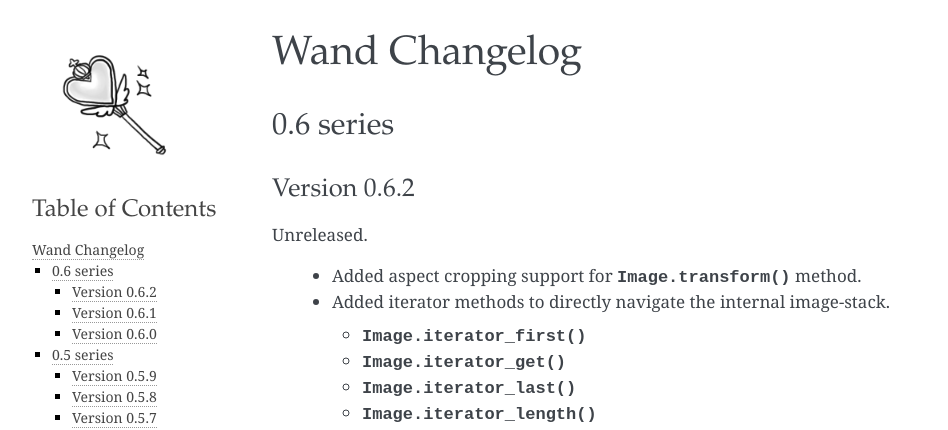
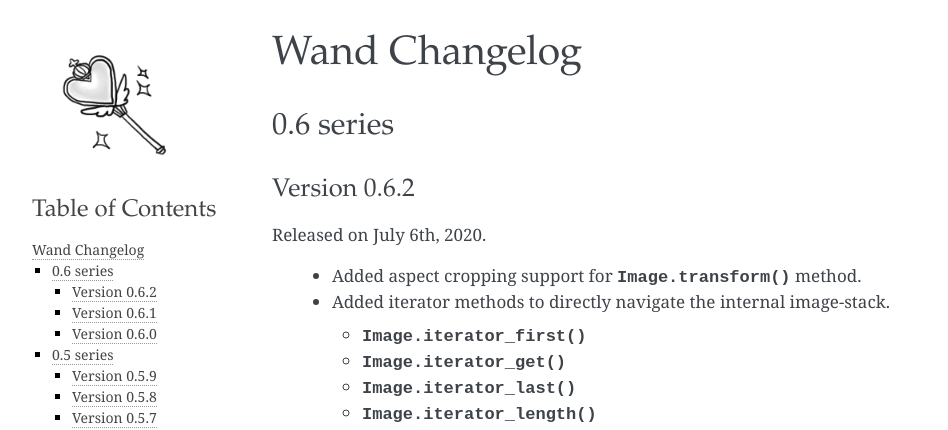
Before and after one commit to emcconville/wand, a Sphinx documentation site: the page built from docs/changes.rst, in a window 1280 px wide and 900 px high. Shown: the top 430 px of the window, without its empty margins (148-1096 px from the left). Built offline with Sphinx 7.4.7, drawn with Linux system fonts in a browser that asks for light colours; some web fonts are replaced; the version number could not be read and is left out.

Commit message:
Updating release date for 0.6.2

```diff
--- a/docs/changes.rst
+++ b/docs/changes.rst
@@ -12,7 +12,7 @@
 Version 0.6.2
 -------------
 
-Unreleased.
+Released on July 6th, 2020.
 
  - Added aspect cropping support for :meth:`Image.transform() <wand.image.BaseImage.transform>` method.
  - Added iterator methods to directly navigate the internal image-stack.
```
